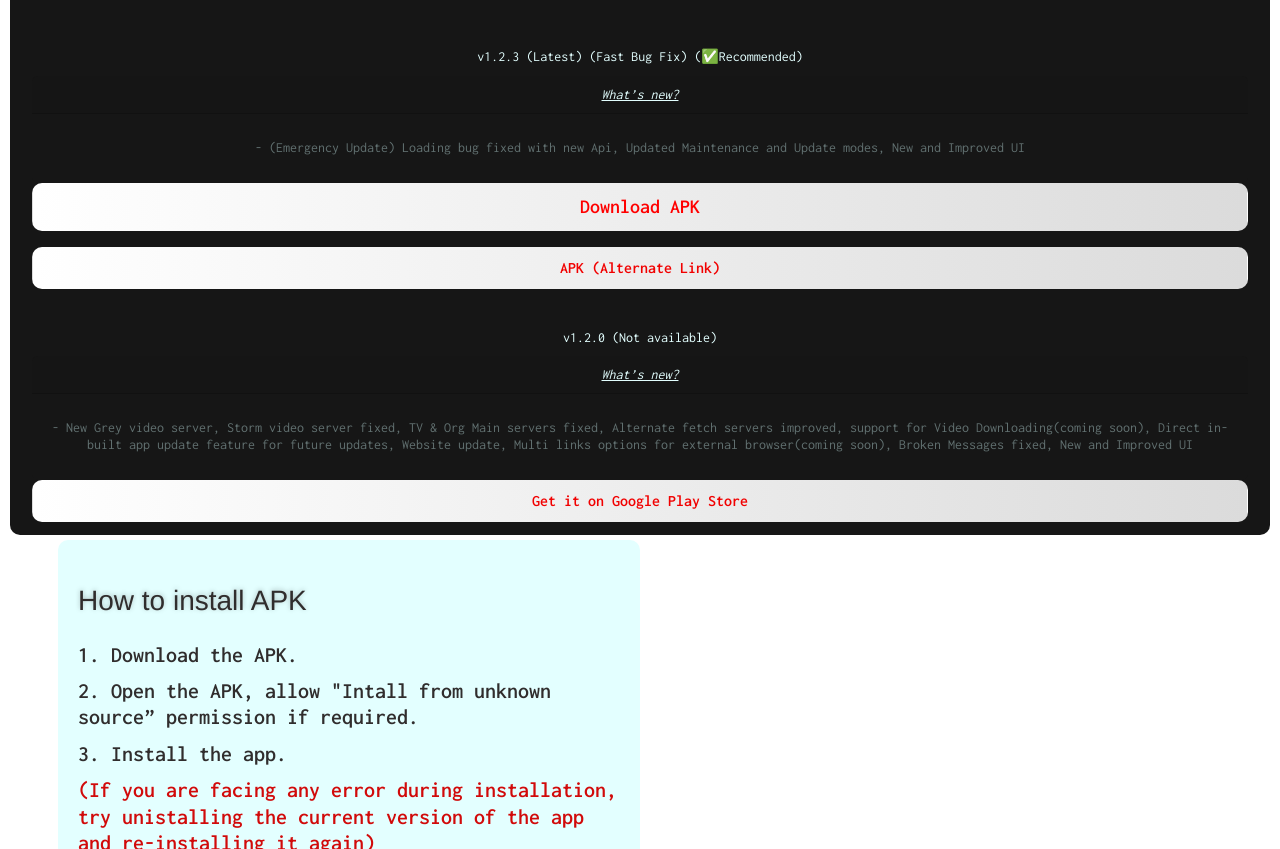
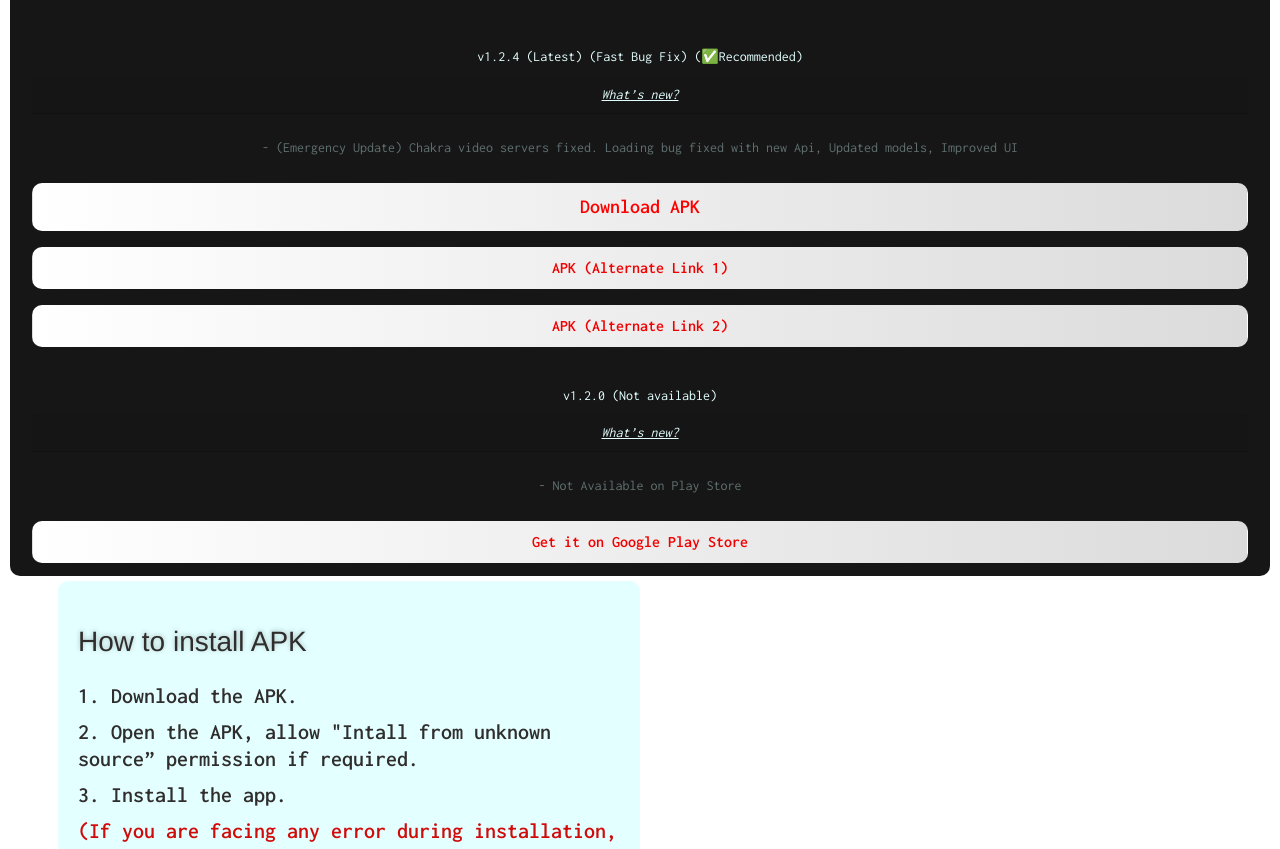
Before and after one commit to amzanime/animeprime, a plain HTML site: page index.html in a window 1280 px wide. Shown: the part 2211-3060 px from the top of the page. Drawn offline with Linux system fonts and the light colour scheme.

Commit message:
Update 1.2.4 index.html

```diff
--- a/index.html
+++ b/index.html
@@ -88,7 +88,7 @@
 				<div class="extnamediv">
 							<div class="text-center">
 								<h3 class="mb-4 mt-4 text-center mx-auto d-block text-lg-center text1 tc-6949 h3-style mt-lg-3 mb-lg-3">
-									v1.2.3 (Latest) (Fast Bug Fix) (✅Recommended)
+									v1.2.4 (Latest) (Fast Bug Fix) (✅Recommended)
 								</h3>
 								<div id="accordion-1151">
 									<div class="card border-0 bgc-2707">
@@ -98,14 +98,16 @@
 										<div id="accordion-1151-item-1" class="collapse show" aria-labelledby="heading1" data-bs-parent="#accordion-1151">
 											<div class="card-body">
 												<h3 class="mb-4 mt-4 text-center mx-auto d-block text-lg-center text1 h3-style tc-2752 mt-lg-1 mb-lg-1">
-													- (Emergency Update) Loading bug fixed with new Api, Updated Maintenance  and Update modes, New and Improved UI
+													- (Emergency Update) Chakra video servers fixed. Loading bug fixed with new Api, Updated models, Improved UI
 												</h3>
 											</div>
 										</div>
 									</div>
-								</div><a href="https://sendgb.com/dMmQTPgJrhX" class="btn buttontype1 btn-lg w-100 btn-d butt1" target="_blank">Download APK</a>
+								</div><a href="https://sendgb.com/r3yl7x6HpiK" class="btn buttontype1 btn-lg w-100 btn-d butt1" target="_blank">Download APK</a>
 								<div class="text-lg-center mt-lg-3 text-start  mt-2">
-								</div><a href="https://files.catbox.moe/y2xdo1.apk" class="btn buttontype1 w-100 btn-d butt2 btn-lg" target="_blank">APK (Alternate Link)</a>
+								</div><a href="https://github.com/amzanime/animeprime/releases/download/1.2.4/AnimePrime_124.apk" class="btn buttontype1 w-100 btn-d butt2 btn-lg" target="_blank">APK (Alternate Link 1)</a>
+								<div class="text-lg-center mt-lg-3 text-start  mt-2">
+								</div><a href="https://files.catbox.moe/6smql4.apk" class="btn buttontype1 w-100 btn-d butt2 btn-lg" target="_blank">APK (Alternate Link 2)</a>
 								<div class="text-lg-center mt-lg-3 text-start  mt-2">
 								</div>
 								<div class="divider-h divider-bloc-4-style">
@@ -121,12 +123,11 @@
 										<div id="accordion-23920-item-1" class="collapse show" aria-labelledby="heading1" data-bs-parent="#accordion-23920">
 											<div class="card-body">
 												<h3 class="mb-4 mt-4 text-center mx-auto d-block text-lg-center text1 h3-style tc-2752 mt-lg-1 mb-lg-1">
-													- New Grey video server, Storm video server fixed, TV &amp; Org Main servers fixed, Alternate fetch servers improved, support for Video Downloading(coming soon), Direct in-built app update feature for future updates, Website update, Multi links options for external browser(coming soon), Broken Messages fixed, New and Improved UI
-												</h3>
+													- Not Available on Play Store
 											</div>
 										</div>
 									</div>
-								</div><a href="https://play.google.com/store/apps/details?id=com.animemalayapp.ap" class="btn buttontype1 w-100 btn-d butt2 btn-lg" target="_blank">Get it on Google Play Store</a>
+								</div><a href="https://amzanime.github.io/animeprime/" class="btn buttontype1 w-100 btn-d butt2 btn-lg" target="_blank">Get it on Google Play Store</a>
 							</div>
 							<label class="text-center mx-auto text-lg-center tc-2677 extname mt-lg-2 mb-lg-4 object-hidden">
 								aiart
```
